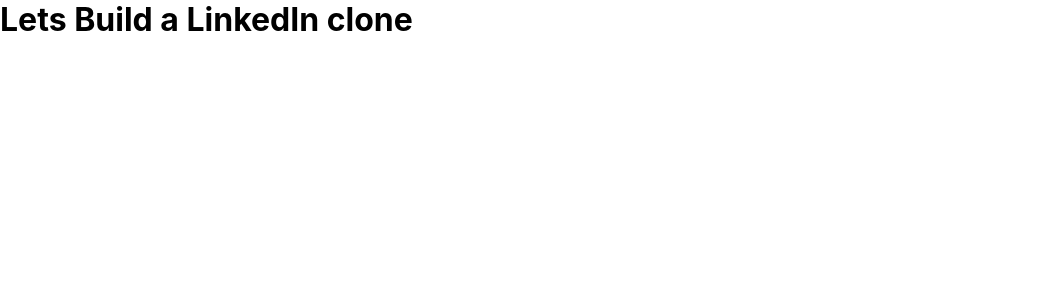
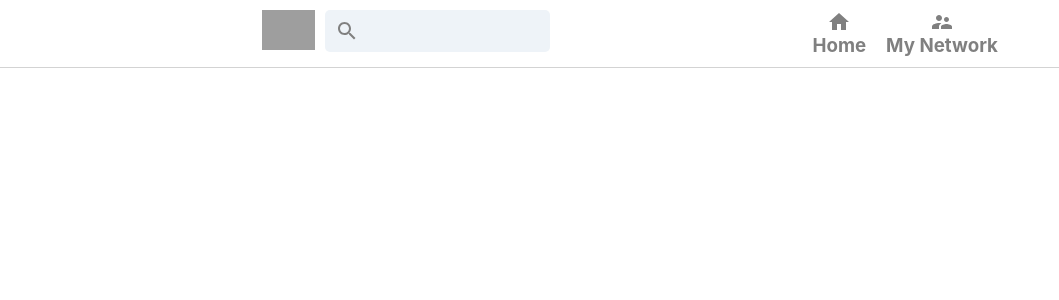
Before and after one commit to Briankurtish/linkedIn-clone-js, a React (Create React App) app in the folder linkedin-clone/: page / in a window 1280 px wide. Shown: the top 300 px of the page, without its empty margins (0-1059 px from the left). Built offline with nearby package versions, Linux system fonts and the light colour scheme; grey boxes are pictures that could not be loaded.

Commit message:
created the header option component

```diff
--- a/linkedin-clone/package.json
+++ b/linkedin-clone/package.json
@@ -3,6 +3,10 @@
   "version": "0.1.0",
   "private": true,
   "dependencies": {
+    "@emotion/react": "^11.11.0",
+    "@emotion/styled": "^11.11.0",
+    "@mui/icons-material": "^5.11.16",
+    "@mui/material": "^5.12.3",
     "@reduxjs/toolkit": "^1.9.5",
     "@testing-library/jest-dom": "^5.16.5",
     "@testing-library/react": "^13.4.0",
--- a/linkedin-clone/src/App.js
+++ b/linkedin-clone/src/App.js
@@ -1,12 +1,19 @@
 import React from 'react';
 import './App.css';
+import Header from './Header';
 
 function App() {
   return (
     <div className="app">
-      <header className="App-header">
-        <h1>Lets Build a LinkedIn clone</h1>
-      </header>
+      {/* Header */}
+      <Header />
+
+
+      {/* App Body */}
+        {/* SideBar */}
+        {/* Feed */}
+        {/* Widgets */}
+
     </div>
   );
 }
--- /dev/null
+++ b/linkedin-clone/src/Header.css
@@ -0,0 +1,41 @@
+.header{
+  position: sticky;
+  top: 0;
+  display: flex;
+  justify-content: space-evenly;
+  border-bottom: 0.1px solid lightgray;
+  padding-top: 10px;
+  padding-bottom: 10px;
+  width: 100%;
+  z-index: 999;
+}
+
+.header__left {
+  display: flex;
+}
+
+.header__search {
+  padding: 10px;
+  display: flex;
+  align-items: center;
+  border-radius: 5px;
+  height: 22px;
+  color: grey;
+  background-color: #eef3f8;
+}
+
+.header__search > input{
+  outline: none;
+  border: none;
+  background: none;
+}
+
+.header__left > img{
+  object-fit: contain;
+  height: 40px;
+  margin-right: 10px;
+}
+
+.header__right {
+  display: flex;
+}
--- a/linkedin-clone/src/Header.js
+++ b/linkedin-clone/src/Header.js
@@ -1,6 +1,9 @@
 import React from 'react'
 import './Header.css'
 import SearchIcon from '@mui/icons-material/Search';
+import HeaderOption from './HeaderOption';
+import HomeIcon from '@mui/icons-material/Home';
+import SupervisorAccountIcon from '@mui/icons-material/SupervisorAccount';
 
 function Header() {
   return (
@@ -17,7 +20,8 @@
       </div>
 
       <div className='header__right'>
-
+        <HeaderOption Icon={HomeIcon} title='Home' />
+        <HeaderOption Icon={SupervisorAccountIcon} title='My Network' />
       </div>
 
     </div>
--- /dev/null
+++ b/linkedin-clone/src/HeaderOption.css
@@ -0,0 +1,12 @@
+.headerOption {
+  display: flex;
+  flex-direction: column;
+  align-items: center;
+  margin-right: 20px;
+  color: grey;
+  cursor: pointer;
+}
+
+.headerOption:hover{
+  color: black;
+}
--- /dev/null
+++ b/linkedin-clone/src/HeaderOption.js
@@ -0,0 +1,13 @@
+import React from 'react'
+import './HeaderOption.css'
+
+function HeaderOption({Icon, title}) {
+  return (
+    <div className='headerOption'>
+      {Icon && <Icon className='headerOption__icon'/>}
+      <h3 className="headerOption__title">{title}</h3>
+    </div>
+  )
+}
+
+export default HeaderOption
```
Also changed, not shown: 1 other file (tests, documents, lock files or other folders).
